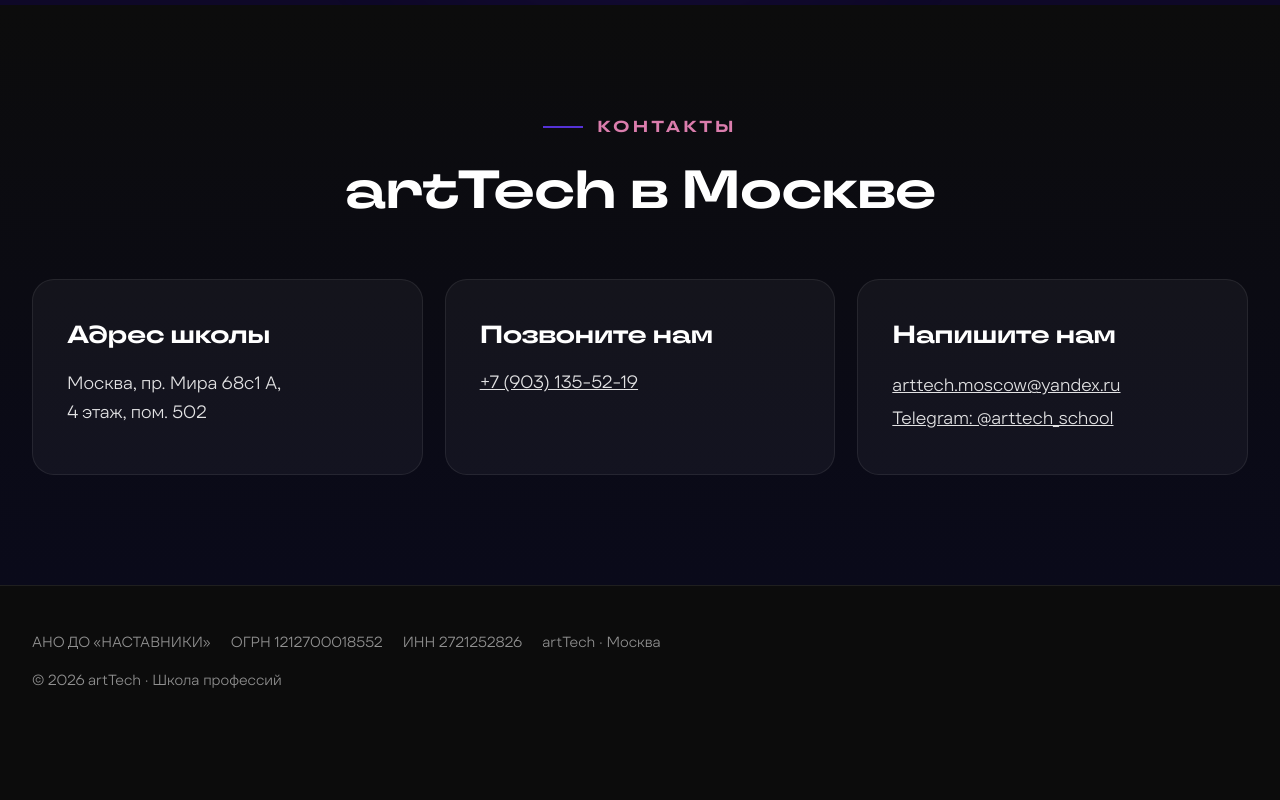
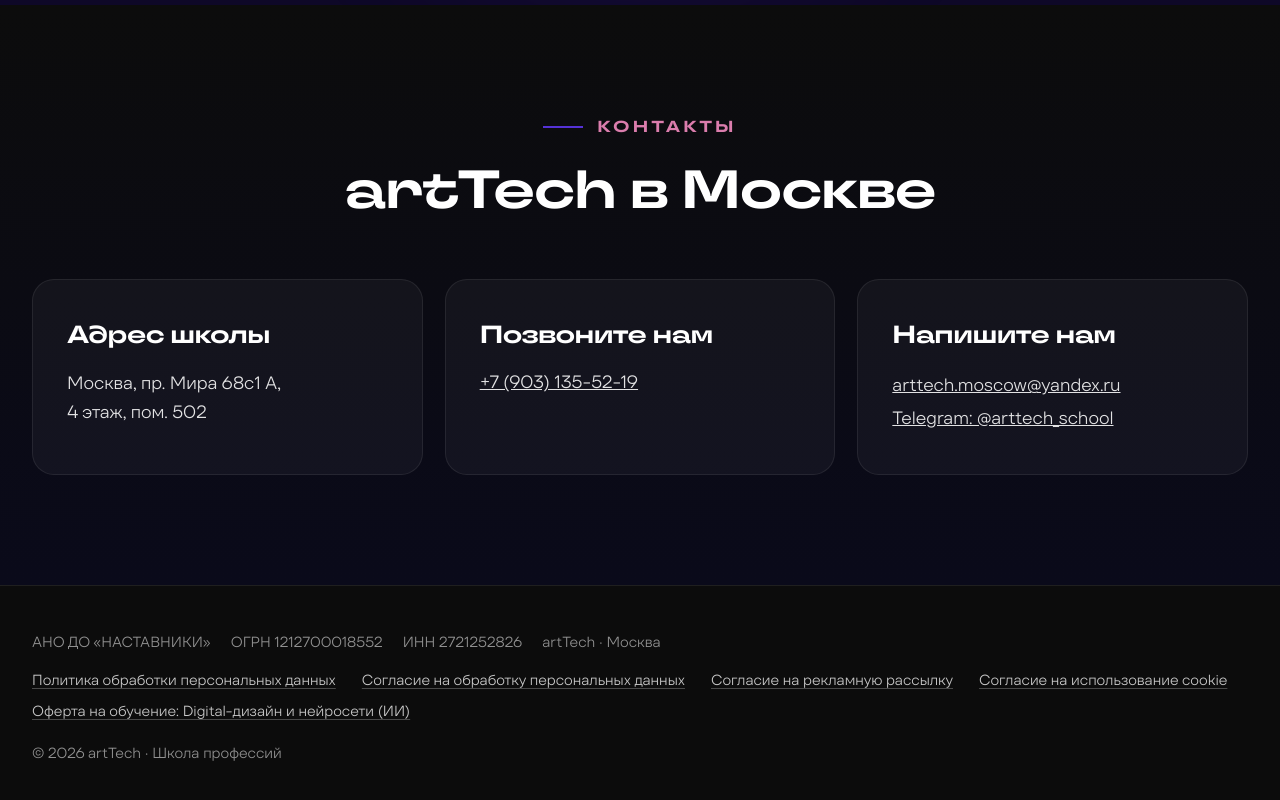
Before and after one commit to Artkhv/arttech-moscow, a plain HTML site: page index.html in a window 1280 px wide. Shown: the part 10639-11439 px from the top of the page. Before the commit the page ends 11382 px from the top, so only its background shows below. Drawn offline with Linux system fonts and the light colour scheme.

Commit message:
Add files via upload

```diff
--- a/index.html
+++ b/index.html
@@ -618,7 +618,13 @@ h1,h2,h3{font-family:var(--font-display);font-weight:700;letter-spacing:-.02em;t
 <footer class="footer">
   <div class="container">
     <div class="footer-org"><span>АНО ДО «НАСТАВНИКИ»</span><span>ОГРН 1212700018552</span><span>ИНН 2721252826</span><span>artTech · Москва</span></div>
-    <!-- Ссылки на документы добавить после адаптации к адресу московского сайта. -->
+    <nav class="footer-docs" aria-label="Документы">
+      <a href="docs/privacy-policy.pdf" target="_blank" rel="noopener">Политика обработки персональных данных</a>
+      <a href="docs/personal-data-consent.pdf" target="_blank" rel="noopener">Согласие на обработку персональных данных</a>
+      <a href="docs/marketing-consent.pdf" target="_blank" rel="noopener">Согласие на рекламную рассылку</a>
+      <a href="docs/cookie-consent.pdf" target="_blank" rel="noopener">Согласие на использование cookie</a>
+      <a href="docs/oferta.pdf" target="_blank" rel="noopener">Оферта на обучение: Digital-дизайн и нейросети (ИИ)</a>
+    </nav>
 
     <p>© 2026 artTech · Школа профессий</p>
   </div>
```
Also changed, not shown: 5 other files.
